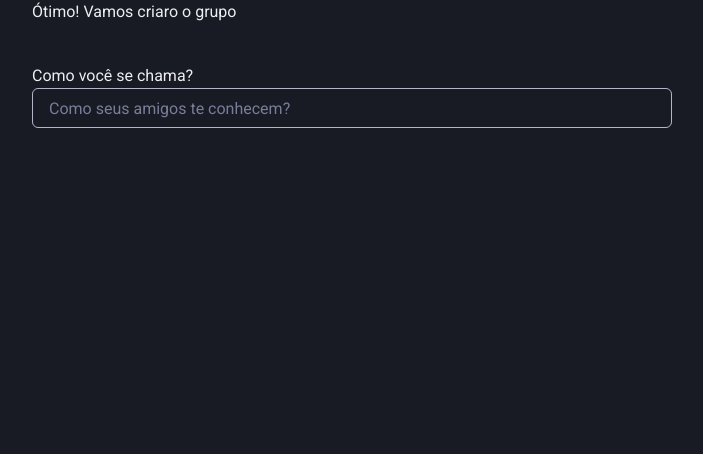
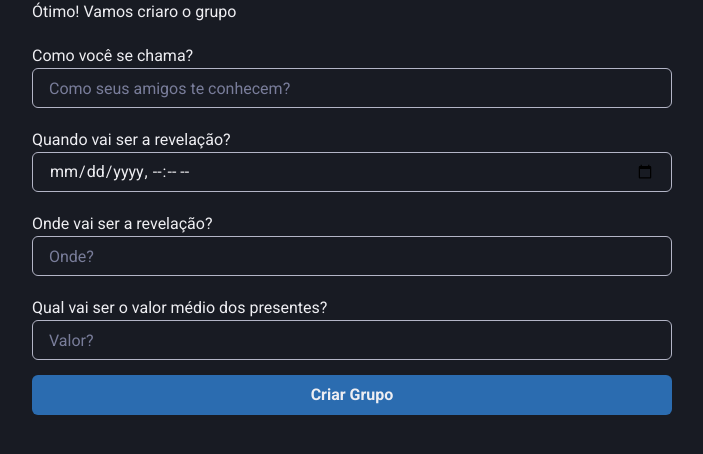
Before and after one commit to Bignotto/amigo-secreto-app, a Next.js app: page /grupo/new/1 in a window 1280 px wide. Shown: the top 454 px of the page, without its empty margins (288-991 px from the left). Built offline with nearby package versions, Linux system fonts and the light colour scheme; no server answers; the database is empty.

Commit message:
create group page created

```diff
--- /dev/null
+++ b/src/hooks/IGroup.ts
@@ -0,0 +1,12 @@
+import { Friend } from "./IFriend";
+
+export interface GroupAmigoSecreto {
+  name: string;
+  owner?: string;
+  ownerId?: string;
+  date?: string;
+  where?: string;
+  value?: string;
+  password?: string;
+  friends?: Friend[];
+}
--- a/src/hooks/useGroup.ts
+++ b/src/hooks/useGroup.ts
@@ -1,32 +1,20 @@
 import { useEffect, useState } from "react";
 import { database } from "../services/firebase";
 import { ref, onValue, off } from "firebase/database";
-
-type Friend = {
-  id: string;
-  name: string;
-  size?: number;
-  shoeSize?: number;
-  like?: string;
-  dontLike?: string;
-};
-
-type GroupAmigoSecreto = {
-  name: string;
-  owner?: string;
-  ownerId?: string;
-  friends?: Friend[];
-};
+import { GroupAmigoSecreto } from "./IGroup";
 
 export function useRoom(groupId: string) {
   const [name, setName] = useState("");
+  const [group, setGroup] = useState<GroupAmigoSecreto>(
+    {} as GroupAmigoSecreto
+  );
 
   useEffect(() => {
     const groupRef = ref(database, `groups/${groupId}`);
 
     onValue(groupRef, (group) => {
       const databaseGroup: GroupAmigoSecreto = group.val();
-      setName(databaseGroup.name);
+      setGroup(databaseGroup);
     });
 
     return () => {
@@ -34,5 +22,5 @@ export function useRoom(groupId: string) {
     };
   }, [groupId]);
 
-  return { name, groupId };
+  return { name, group };
 }
--- a/src/pages/grupo/new/[group_id].tsx
+++ b/src/pages/grupo/new/[group_id].tsx
@@ -1,8 +1,11 @@
-import { useState } from "react";
+import { FormEvent, useState } from "react";
 import { NextPage } from "next";
-import { Text, Flex, Input } from "@chakra-ui/react";
 import { useRouter } from "next/router";
+import { Text, Flex, Input, Button } from "@chakra-ui/react";
+import { database } from "../../../services/firebase";
+import { ref, set } from "firebase/database";
 import { useRoom } from "../../../hooks/useGroup";
+import { GroupAmigoSecreto } from "../../../hooks/IGroup";
 
 //PÁGINA CRIAÇÃO GRUPO
 const NewGroup: NextPage = () => {
@@ -13,13 +16,37 @@ const NewGroup: NextPage = () => {
 
   const { name } = useRoom(group_id.toString());
   const [owner, setOwner] = useState("");
+  const [date, setDate] = useState("");
+  const [where, setWhere] = useState("");
+  const [value, setValue] = useState("");
+
+  const handleSaveGroupInfo = async (event: FormEvent) => {
+    event.preventDefault();
+
+    try {
+      await set(ref(database, `groups/${group_id}`), {
+        owner,
+        date,
+        where,
+        value,
+      } as GroupAmigoSecreto);
+      router.push(`/grupo/${group_id}`);
+    } catch (e) {
+      console.error("Error adding document: ", e);
+    }
+  };
 
   return (
     <Flex align="center" justify="center">
       <Flex w={["95vw", "50vw"]} flexDir="column">
         <Text fontFamily="Roboto">Ótimo! Vamos criaro o grupo {name}</Text>
-        <Flex width="100%" as="form" flexDir="column">
-          <Text mt="10" fontFamily="Roboto">
+        <Flex
+          width="100%"
+          as="form"
+          flexDir="column"
+          onSubmit={handleSaveGroupInfo}
+        >
+          <Text mt="5" fontFamily="Roboto">
             Como você se chama?
           </Text>
           <Input
@@ -27,6 +54,34 @@ const NewGroup: NextPage = () => {
             value={owner}
             onChange={(event) => setOwner(event.target.value)}
           />
+          <Text mt="5" fontFamily="Roboto">
+            Quando vai ser a revelação?
+          </Text>
+          <Input
+            type="datetime-local"
+            placeholder="Quando"
+            value={date}
+            onChange={(event) => setDate(event.target.value)}
+          />
+          <Text mt="5" fontFamily="Roboto">
+            Onde vai ser a revelação?
+          </Text>
+          <Input
+            placeholder="Onde?"
+            value={where}
+            onChange={(event) => setWhere(event.target.value)}
+          />
+          <Text mt="5" fontFamily="Roboto">
+            Qual vai ser o valor médio dos presentes?
+          </Text>
+          <Input
+            placeholder="Valor?"
+            value={value}
+            onChange={(event) => setValue(event.target.value)}
+          />
+          <Button type="submit" bg="blue.600" mt="15">
+            Criar Grupo
+          </Button>
         </Flex>
       </Flex>
     </Flex>
```
Also changed, not shown: src/hooks/IFriend.ts (added, +8 -0 lines), src/pages/grupo/[group_id].tsx (+7 -3 lines).
